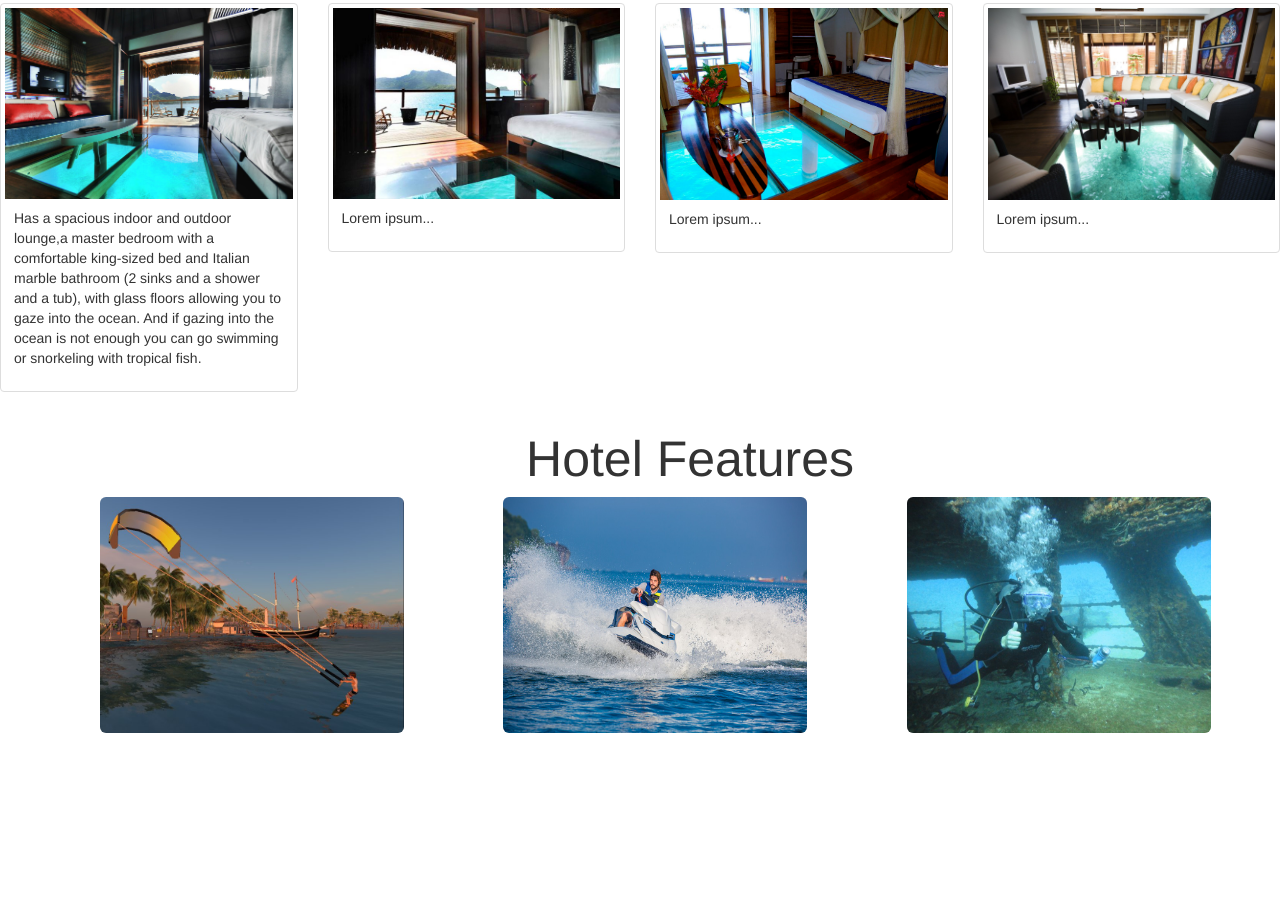
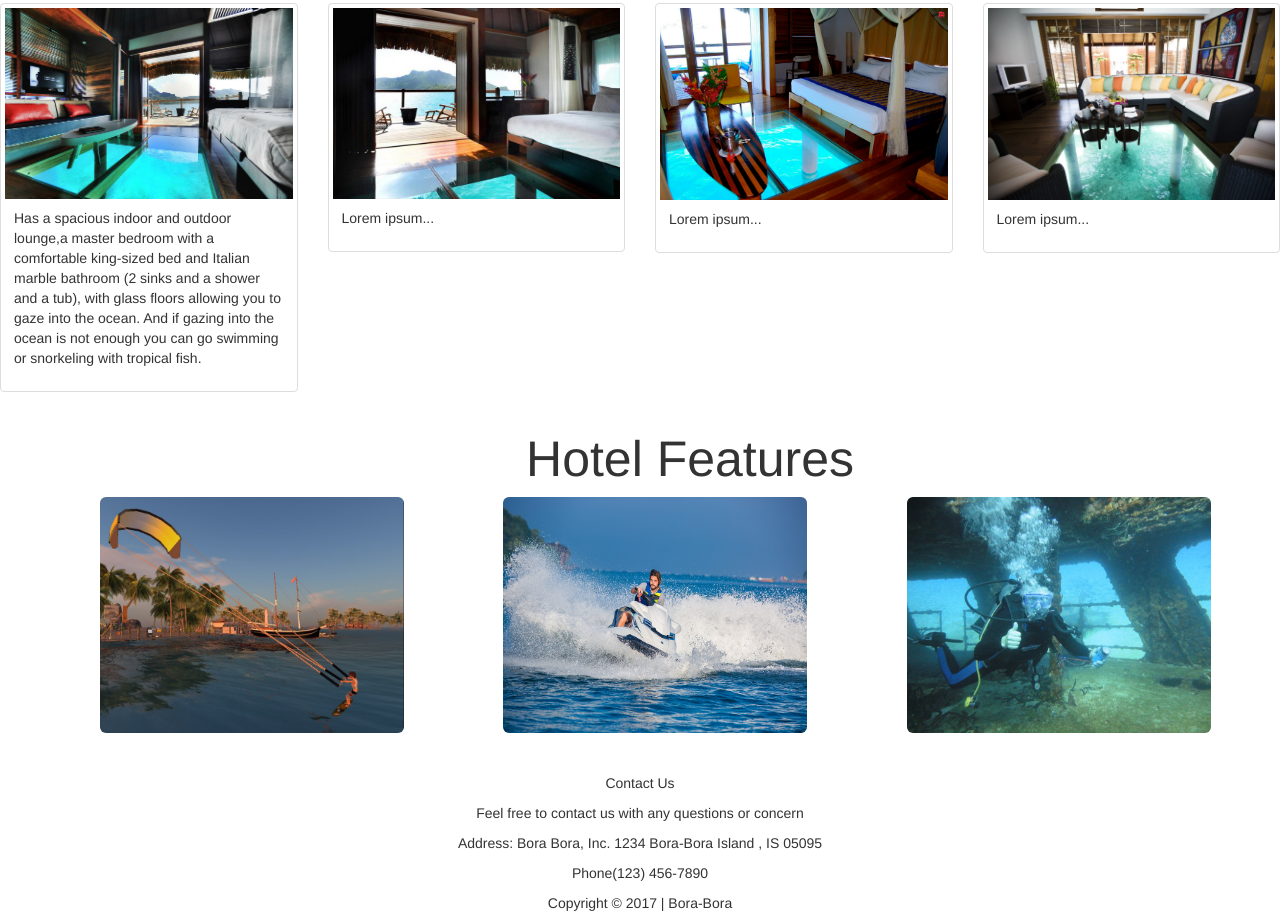
Before and after one commit to xinyanc3694/honeymoon, a plain HTML site: page index.html in a window 1280 px wide. Shown: the part 1478-2401 px from the top of the page. Before the commit the page ends 2211 px from the top, so only its background shows below. Drawn offline with nearby package versions, Linux system fonts and the light colour scheme.

Commit message:
contact us

```diff
--- a/custom.css
+++ b/custom.css
@@ -81,3 +81,8 @@ text-align: center;
   text-align: center;
   padding: 10px;
 }
+
+#contactus{
+height: 150px ;
+text-align: center;
+}
--- a/index.html
+++ b/index.html
@@ -87,7 +87,7 @@
         <div class="thumbnail">
           <img src="photos/borabora7.jpg" style="width:100%" height="304">
           <div class="caption">
-            <p id= "villas1">Has a spacious indoor and outdoor lounge,a master bedroom with a comfortable king-sized bed and Italian marble bathroom (2 sinks and a shower and a tub), with glass floors allowing you to gaze into the ocean. And if gazing into the ocean is
+            <p id="villas1">Has a spacious indoor and outdoor lounge,a master bedroom with a comfortable king-sized bed and Italian marble bathroom (2 sinks and a shower and a tub), with glass floors allowing you to gaze into the ocean. And if gazing into the ocean is
               not enough you can go swimming or snorkeling with tropical fish.
             </p>
           </div>
@@ -149,6 +149,16 @@
     </div>
 
   </div>
+  <br>
+  <br>
+  <div id="contactus">
+
+    <p> Contact Us </p>
+    <p> Feel free to contact us with any questions or concern</p>
+    <p>Address: Bora Bora, Inc. 1234 Bora-Bora Island , IS 05095</p>
+    <p>Phone(123) 456-7890</p> Copyright © 2017 | Bora-Bora
+
+  </div>
 
 </body>
 
```
